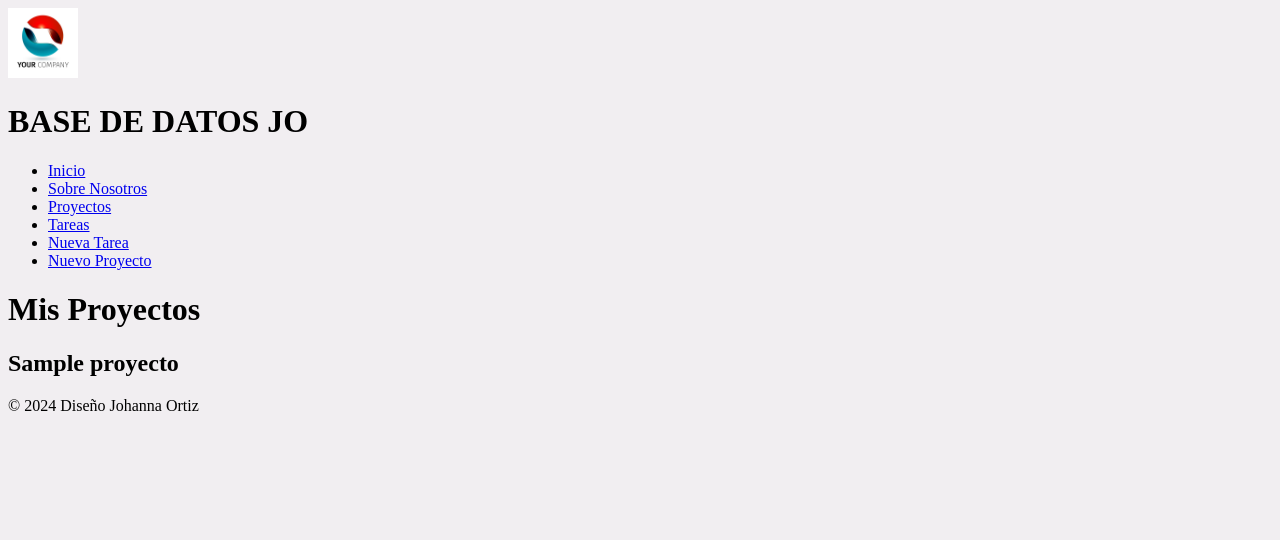
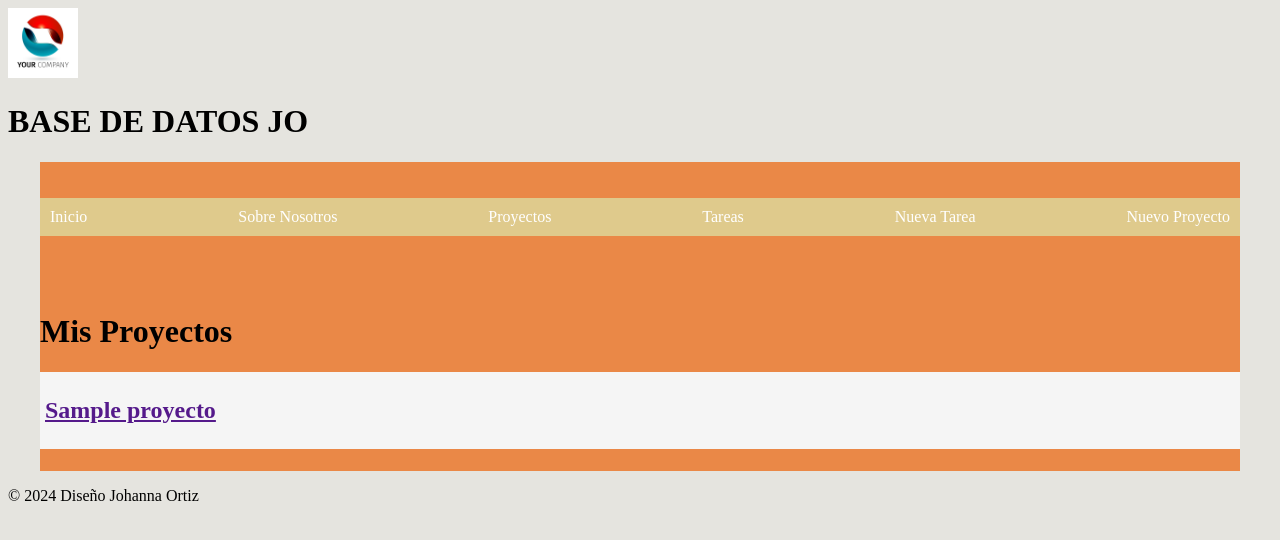
Before and after one commit to JeyKaiser/JO_System, a Django app: page /proyecto/ in a window 1280 px wide. Shown: the top 540 px of the page. Run offline with Django 4.2, Linux system fonts and the light colour scheme; tables that the repository leaves empty hold one stand-in row (values such as "Sample post").

Commit message:
adecuacion diseño

```diff
--- a/costeo_app/static/styles/main.css
+++ b/costeo_app/static/styles/main.css
@@ -1,3 +1,37 @@
 body{
-    background: #f1eef1;
+    background: #e5e4df;
 }
+
+.navbar ul {
+    display: flex;
+    justify-content: space-between;
+    background: #dfca8c;
+    padding: 10px 10px;
+}
+
+.navbar ul li {
+    list-style: none;
+}
+
+.navbar ul li a {
+    color: #ffffff;
+    text-decoration: none;
+}
+
+.navbar ul li a:hover {
+    color: aquamarine;
+}
+
+.container {
+    max-width: 1200px;
+    background: rgb(234, 136, 71);
+    margin: auto;
+    padding: 20px 0;
+}
+
+.card {
+    background: whitesmoke;
+    color: black;
+    padding: 5px;
+    margin-bottom: 2px;
+}
--- a/costeo_app/templates/layouts/base.html
+++ b/costeo_app/templates/layouts/base.html
@@ -12,7 +12,7 @@
         <img src="{% static "yourCompany.jpg" %}" alt="" width="70" >
 
         <h1>BASE DE DATOS JO</h1>
-        <nav>
+        <nav class="navbar container">
             <ul>
                 <li><a href= "{% url 'index' %}" >        Inicio</a></li>
                 <li><a href= "{% url 'about' %}" >        Sobre Nosotros</a></li>
@@ -24,7 +24,7 @@
         </nav>
     </header>
 
-    <div class="content">
+    <div class="container">
         {% block content %}
         <!-- El contenido específico de cada página irá aquí -->
         {% endblock %}
--- a/costeo_app/templates/proyectos/proyectos.html
+++ b/costeo_app/templates/proyectos/proyectos.html
@@ -12,9 +12,12 @@
         <h1>Mis Proyectos</h1>
 
         {% for proyectos in proyecto %}
-        <div>
-            <h2>{{ proyectos.nombre_proyecto }}</h2>
-        </div>
+
+        <article class="card">
+            <a href="">
+                <h2>{{ proyectos.nombre_proyecto }}</h2>
+            </a>
+        </article>
         {% endfor %}
 
     {% endblock %}
--- a/costeo_app/urls.py
+++ b/costeo_app/urls.py
@@ -6,6 +6,7 @@ urlpatterns = [
     path('', views.index, name='index'),
     path('about/', views.about, name='about'),
     path('proyecto/', views.proyecto, name='proyecto'),
+    path('proyecto/<int:id>', views.project_detail, name='project_detail'),
     path('tasks/', views.tasks, name='tasks'),
     path('create_task/', views.create_task, name='create_task'),
     path('create_project/', views.create_project, name='create_project'),
--- a/costeo_app/views.py
+++ b/costeo_app/views.py
@@ -47,10 +47,19 @@ def create_project(request):
         })
         #print(request.GET)                                # Esto no genera error, solo imprime el diccionario
     else:
-        nombreProject= request.POST.get('nombre', '')            # Devuelve '' si 'titulo' no está en la solicitud
+        nombreProject = request.POST.get('nombre', '')            # Devuelve '' si 'titulo' no está en la solicitud
         Proyecto.objects.create(nombre_proyecto= nombreProject)
         return redirect('proyecto')
 
+def project_detail(request, id):
+    proyecto = get_object_or_404(Proyecto, id=id)
+    tasks =Task.objects.all()
+    print(proyecto)
+    print(tasks)
+    return render(request, 'proyectos/detail.html', {
+        'proyecto': proyecto,
+        'tasks': tasks
+    })
 
 
 
```
Also changed, not shown: costeo_app/templates/proyectos/detail.html (added, +30 -0 lines), costeo_app/migrations/0001_initial.py, costeo_app/migrations/0002_task_jefer.py (deleted), costeo_app/migrations/0003_remove_task_jefer.py (deleted), costeo_app/migrations/0004_task_done.py (deleted), costeo_app/models.py (line endings or trailing spaces), 1 other file.
